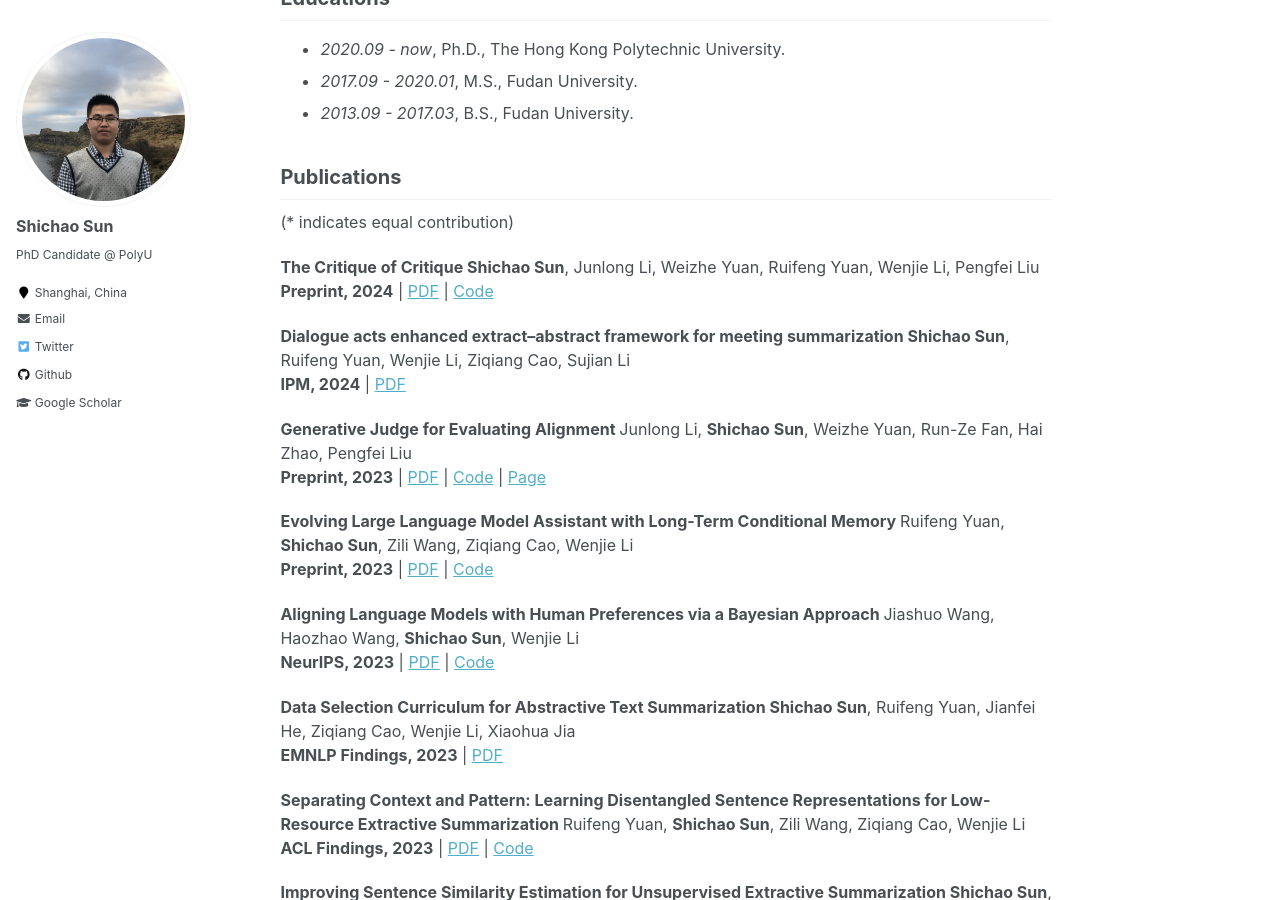
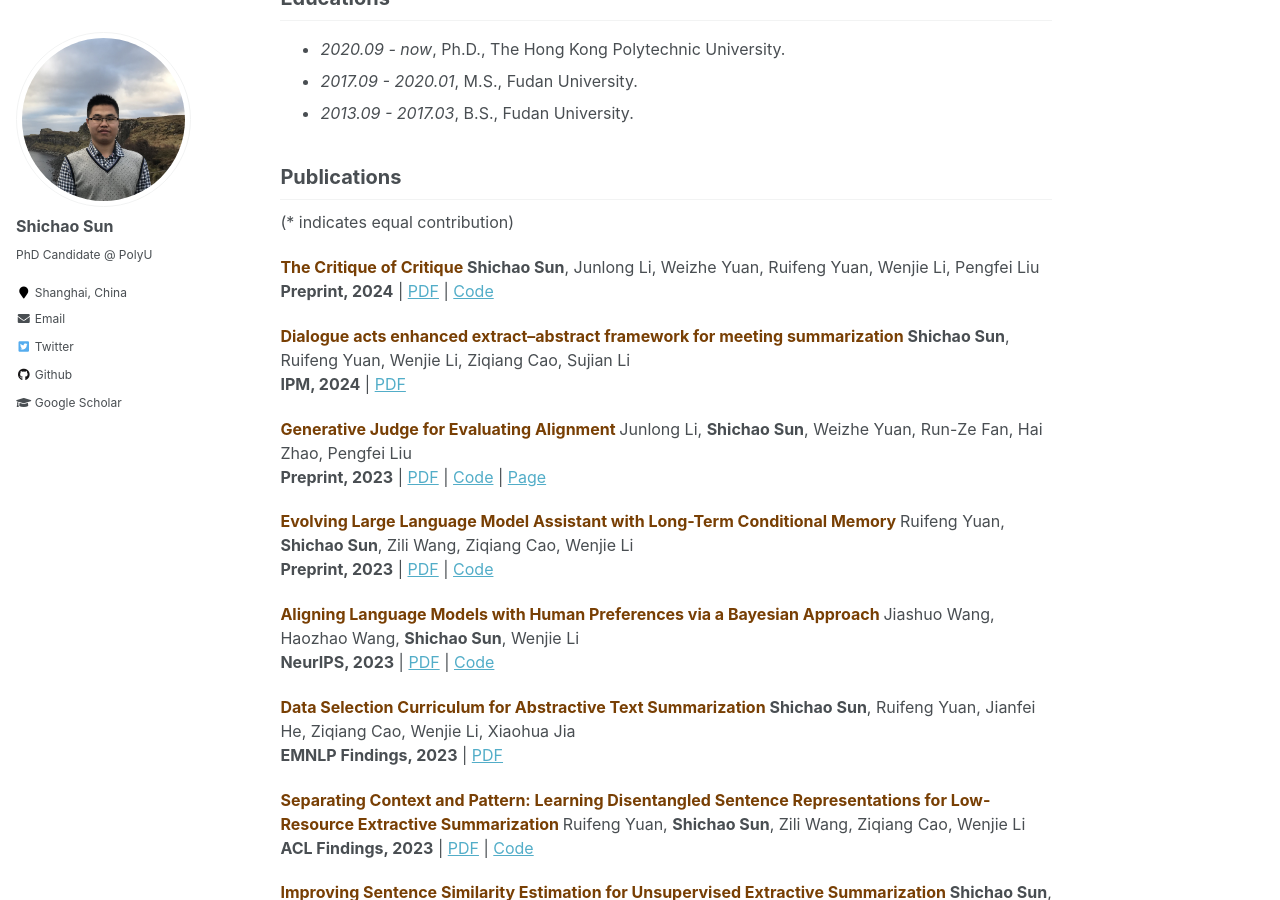
Before and after one commit to ShichaoSun/ShichaoSun.github.io, a Jekyll site: the page built from _pages/about.md, in a window 1280 px wide and 900 px high, scrolled down 430 px. Built offline with Jekyll 4.4.1, drawn with Linux system fonts in a browser that asks for light colours.

Commit message:
change font color

```diff
--- a/_pages/about.md
+++ b/_pages/about.md
@@ -31,91 +31,91 @@
 (* indicates equal contribution)
 
 <div class='paper-box-text' markdown="1">
-<b color="#783F04">The Critique of Critique
+<b style="color:#783F04;">The Critique of Critique
 </b>
 **Shichao Sun**, Junlong Li, Weizhe Yuan, Ruifeng Yuan, Wenjie Li, Pengfei Liu\\
 **Preprint, 2024** |  [PDF](https://arxiv.org/abs/2401.04518) | [Code](https://github.com/GAIR-NLP/MetaCritique)
 </div>
 
 <div class='paper-box-text' markdown="1">
-<b color="#783F04">Dialogue acts enhanced extract–abstract framework for meeting summarization
+<b style="color:#783F04;">Dialogue acts enhanced extract–abstract framework for meeting summarization
 </b>
 **Shichao Sun**, Ruifeng Yuan, Wenjie Li, Ziqiang Cao, Sujian Li\\
 **IPM, 2024** |  [PDF](https://www.sciencedirect.com/science/article/abs/pii/S0306457323003722)
 </div>
 
 <div class='paper-box-text' markdown="1">
-<b color="#783F04">Generative Judge for Evaluating Alignment
+<b style="color:#783F04;">Generative Judge for Evaluating Alignment
 </b>
 Junlong Li, **Shichao Sun**, Weizhe Yuan, Run-Ze Fan, Hai Zhao, Pengfei Liu \\
 **Preprint, 2023** |  [PDF](https://arxiv.org/abs/2310.05470) | [Code](https://github.com/GAIR-NLP/auto-j) | [Page](https://gair-nlp.github.io/auto-j/)
 </div>
 
 <div class='paper-box-text' markdown="1">
-<b color="#783F04">Evolving Large Language Model Assistant with Long-Term Conditional Memory
+<b style="color:#783F04;">Evolving Large Language Model Assistant with Long-Term Conditional Memory
 </b>
 Ruifeng Yuan, **Shichao Sun**, Zili Wang, Ziqiang Cao, Wenjie Li\\
 **Preprint, 2023** |  [PDF](https://arxiv.org/abs/2312.17257) | [Code](https://github.com/RuifengYuan/Evolving-LLM-Assistant-with-Long-Term-Conditional-Memory)
 </div>
 
 <div class='paper-box-text' markdown="1">
-<b color="#783F04">Aligning Language Models with Human Preferences via a Bayesian Approach
+<b style="color:#783F04;">Aligning Language Models with Human Preferences via a Bayesian Approach
 </b>
 Jiashuo Wang, Haozhao Wang, **Shichao Sun**, Wenjie Li\\
 **NeurIPS, 2023** |  [PDF](https://arxiv.org/abs/2310.05782) | [Code](https://github.com/wangjs9/aligned-dpm)
 </div>
 
 <div class='paper-box-text' markdown="1">
-<b color="#783F04">Data Selection Curriculum for Abstractive Text Summarization
+<b style="color:#783F04;">Data Selection Curriculum for Abstractive Text Summarization
 </b>
 **Shichao Sun**, Ruifeng Yuan, Jianfei He, Ziqiang Cao, Wenjie Li, Xiaohua Jia\\
 **EMNLP Findings, 2023** |  [PDF](https://aclanthology.org/2023.findings-emnlp.537/)
 </div>
 
 <div class='paper-box-text' markdown="1">
-<b color="#783F04">Separating Context and Pattern: Learning Disentangled Sentence Representations for Low-Resource Extractive Summarization
+<b style="color:#783F04;">Separating Context and Pattern: Learning Disentangled Sentence Representations for Low-Resource Extractive Summarization
 </b>
 Ruifeng Yuan, **Shichao Sun**, Zili Wang, Ziqiang Cao, Wenjie Li\\
 **ACL Findings, 2023** |  [PDF](https://aclanthology.org/2023.findings-acl.479/) | [Code](https://github.com/RuifengYuan/Distangled-Ext-Sum)
 </div>
 
 <div class='paper-box-text' markdown="1">
-<b color="#783F04">Improving Sentence Similarity Estimation for Unsupervised Extractive Summarization
+<b style="color:#783F04;">Improving Sentence Similarity Estimation for Unsupervised Extractive Summarization
 </b>
 **Shichao Sun**, Ruifeng Yuan, Wenjie Li, Sujian Li \\
 **ICASSP, 2023** |  [PDF](https://ieeexplore.ieee.org/abstract/document/10096137/) | [Code](https://github.com/ShichaoSun/SS4Sum)
 </div>
 
 <div class='paper-box-text' markdown="1">
-<b color="#783F04">Empirical Analysis of Beam Search Curse and Search Errors with Model Errors in Neural Machine Translation
+<b style="color:#783F04;">Empirical Analysis of Beam Search Curse and Search Errors with Model Errors in Neural Machine Translation
 </b>
 Jianfei He, **Shichao Sun**, Xiaohua Jia, Wenjie Li \\
 **EAMT, 2023** |  [PDF](https://aclanthology.org/2023.eamt-1.10/)
 </div>
 
 <div class='paper-box-text' markdown="1">
-<b color="#783F04">Rethinking the framework constructed by counterfactual functional model
+<b style="color:#783F04;">Rethinking the framework constructed by counterfactual functional model
 </b>
 Chao Wang, Linfang Liu, **Shichao Sun**, Wei Wang \\
 **Applied Intelligence, 2022** |  [PDF](https://link.springer.com/article/10.1007/s10489-022-03161-8)
 </div>
 
 <div class='paper-box-text' markdown="1">
-<b color="#783F04">Alleviating Exposure Bias via Contrastive Learning for Abstractive Text Summarization
+<b style="color:#783F04;">Alleviating Exposure Bias via Contrastive Learning for Abstractive Text Summarization
 </b>
 **Shichao Sun**, Wenjie Li \\
 **arXiv, 2021** |  [PDF](https://arxiv.org/abs/2108.11846) | [Code](https://github.com/ShichaoSun/ConAbsSum)
 </div>
 
 <div class='paper-box-text' markdown="1">
-<b color="#783F04">A Goal-Driven Tree-Structured Neural Model for Math Word Problems
+<b style="color:#783F04;">A Goal-Driven Tree-Structured Neural Model for Math Word Problems
 </b>
 Zhipeng Xie\*, **Shichao Sun**\*\\
 **IJCAI, 2019** |  [PDF](https://www.ijcai.org/proceedings/2019/0736.pdf) | [Code](https://github.com/ShichaoSun/math_seq2tree)
 </div>
 
 <div class='paper-box-text' markdown="1">
-<b color="#783F04">BiLSTM-Based Models for Metaphor Detection
+<b style="color:#783F04;">BiLSTM-Based Models for Metaphor Detection
 </b>
 **Shichao Sun**, Zhipeng Xie \\
 **NLPCC, 2017** |  [PDF](https://link.springer.com/chapter/10.1007/978-3-319-73618-1_36) | [Code](https://github.com/ShichaoSun/metaphor)
```
